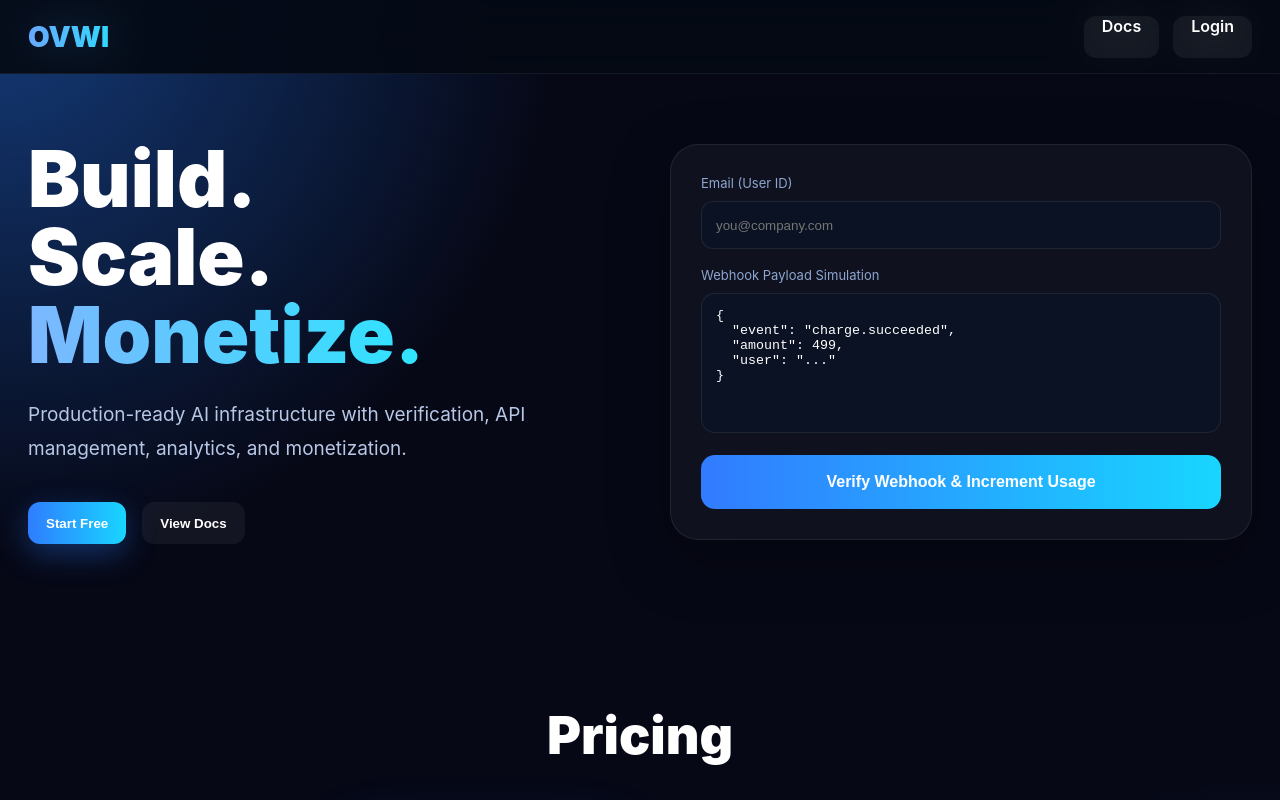
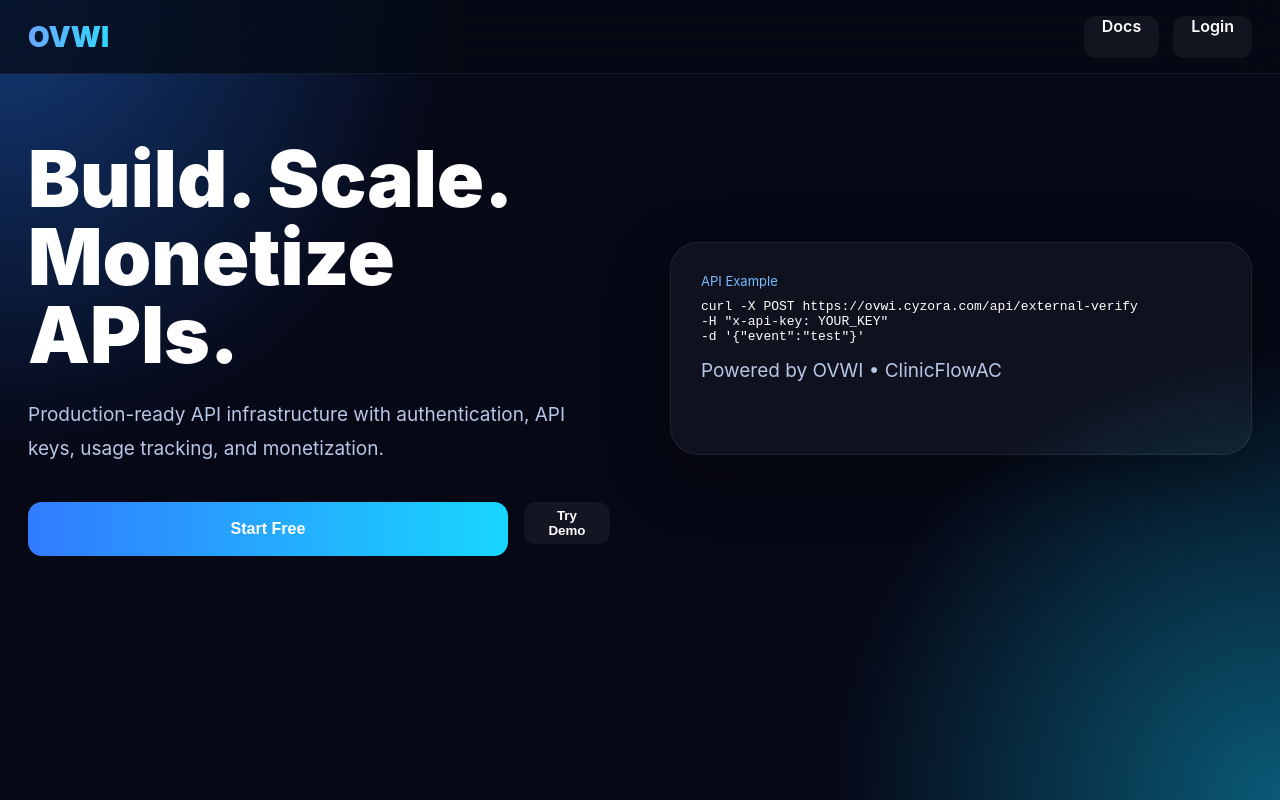
Before and after one commit to aydncy/ovwi-ui, a Next.js app: page / in a window 1280 px wide. Shown: the top 800 px of the page. Built offline with nearby package versions, Linux system fonts and the light colour scheme.

Commit message:
🚀 full SaaS launch: landing + dashboard + upgrade

```diff
--- a/app/page.tsx
+++ b/app/page.tsx
@@ -1,100 +1,61 @@
 'use client';
-import { useEffect, useState } from 'react';
-import Navbar from './components/Navbar';
-import { CHECKOUTS } from '@/lib/checkout';
-import { supabase } from '@/lib/supabase-browser';
+
+import { useState } from 'react';
 
 export default function Home() {
-  const [loggedIn, setLoggedIn] = useState(false);
-  const [email, setEmail] = useState('');
   const [result, setResult] = useState<any>(null);
-  const [loading, setLoading] = useState(false);
 
-  useEffect(() => {
-    supabase!.auth.getSession().then(({ data }) => setLoggedIn(!!data.session));
-  }, []);
-
-  const verify = async () => {
-    if(!email) {
-      alert("Please enter an email address");
-      return;
-    }
-
-    setLoading(true);
-    setResult(null);
-    try {
-      const res = await fetch('/api/demo', {
-        method: 'POST',
-        headers: { 'Content-Type': 'application/json' },
-        body: JSON.stringify({ email, event: 'charge.succeeded', amount: 499 })
-      });
-      const data = await res.json();
-      if (!res.ok) {
-  setResult({ error: "API error", data });
-  return;
-}
-setResult(data);
-    } catch (err) {
-      setResult({ ok: false, error: 'Network error' });
-    } finally {
-      setLoading(false);
-    }
-  };
-
-  const secureCheckout = (url: string) => {
-    if (!loggedIn) { window.location.href = '/auth/login'; return; }
-    window.location.href = url;
+  const runDemo = async () => {
+    const res = await fetch('/api/demo', { method: 'POST' });
+    const data = await res.json();
+    setResult(data);
   };
 
   return (
-    <>
-      <Navbar />
-      <section className="hero">
-        <div>
-          <h1>Build.<br/>Scale.<br/><span>Monetize.</span></h1>
-          <p>Production-ready AI infrastructure with verification, API management, analytics, and monetization.</p>
-          <div className="hero-actions">
-            <a href="/auth/signup"><button className="nav-btn primary-btn">Start Free</button></a>
-            <a href="/docs"><button className="nav-btn">View Docs</button></a>
-          </div>
-        </div>
-        <div className="hero-card">
-          <label className="label">Email (User ID)</label>
-          <input className="input" value={email} onChange={(e) => setEmail(e.target.value)} placeholder="you@company.com" />
+    <div className="hero">
 
-          <label className="label">Webhook Payload Simulation</label>
-          <textarea className="textarea" readOnly defaultValue={`{
-  "event": "charge.succeeded",
-  "amount": 499,
-  "user": "${email || '...'}"
-}`} />
+      <div>
+        <h1>
+          Build. Scale. Monetize APIs.
+        </h1>
 
-          <button onClick={verify} className="verify-btn">
-            {loading ? 'Verifying...' : 'Verify Webhook & Increment Usage'}
+        <p>
+          Production-ready API infrastructure with authentication,
+          API keys, usage tracking, and monetization.
+        </p>
+
+        <div className="hero-actions">
+          <button onClick={() => window.location.href = '/auth/login'} className="verify-btn">
+            Start Free
           </button>
 
-          {result && (
-            <div className="result" style={{borderColor: result.ok ? '#2ee4ff' : '#ff4d4d'}}>
-              <div style={{marginBottom:10, fontWeight:'bold', color: result.ok ? '#2ee4ff' : '#ff4d4d'}}>
-                {result.ok ? '✓ Success' : '✗ Failed'}
-              </div>
-              <pre>{JSON.stringify(result, null, 2)}</pre>
-            </div>
-          )}
+          <button onClick={runDemo} className="nav-btn">
+            Try Demo
+          </button>
         </div>
-      </section>
 
-      {/* Pricing Section (Kısaltılmış hali) */}
-      <section className="section">
-        <h2 className="section-title">Pricing</h2>
-        <div className="pricing">
-          <div className="price-card"><h3>Starter</h3><div className="price">Free</div><p>50 req/mo</p><br/><a href="/auth/signup"><button className="verify-btn">Start Free</button></a></div>
-          <div className="price-card popular"><div className="badge">POPULAR</div><h3>Pro</h3><div className="price">€6<small>/mo</small></div><p>1k req/mo</p><br/><button onClick={() => secureCheckout(CHECKOUTS.pro)} className="verify-btn">Upgrade</button></div>
-          <div className="price-card"><h3>Enterprise</h3><div className="price">€18<small>/mo</small></div><p>10k req/mo</p><br/><button onClick={() => secureCheckout(CHECKOUTS.enterprise)} className="verify-btn">Upgrade</button></div>
-          <div className="price-card"><h3>Scale</h3><div className="price">€49<small>/mo</small></div><p>100k req/mo</p><br/><button onClick={() => secureCheckout(CHECKOUTS.scale)} className="verify-btn">Upgrade</button></div>
-        </div>
-      </section>
-      <div className="footer">2026 OVWI Infrastructure Platform</div>
-    </>
+        {result && (
+          <pre style={{ marginTop: 20 }}>
+            {JSON.stringify(result, null, 2)}
+          </pre>
+        )}
+      </div>
+
+      <div className="hero-card">
+        <span className="label">API Example</span>
+
+        <pre>
+{`curl -X POST https://ovwi.cyzora.com/api/external-verify
+-H "x-api-key: YOUR_KEY"
+-d '{"event":"test"}'`}
+        </pre>
+
+        <p style={{ marginTop: 10 }}>
+          Powered by OVWI • ClinicFlowAC
+        </p>
+
+      </div>
+
+    </div>
   );
 }
```
Also changed, not shown: app/dashboard/page.tsx (+29 -37 lines), app/upgrade/page.tsx (added, +28 -0 lines).
